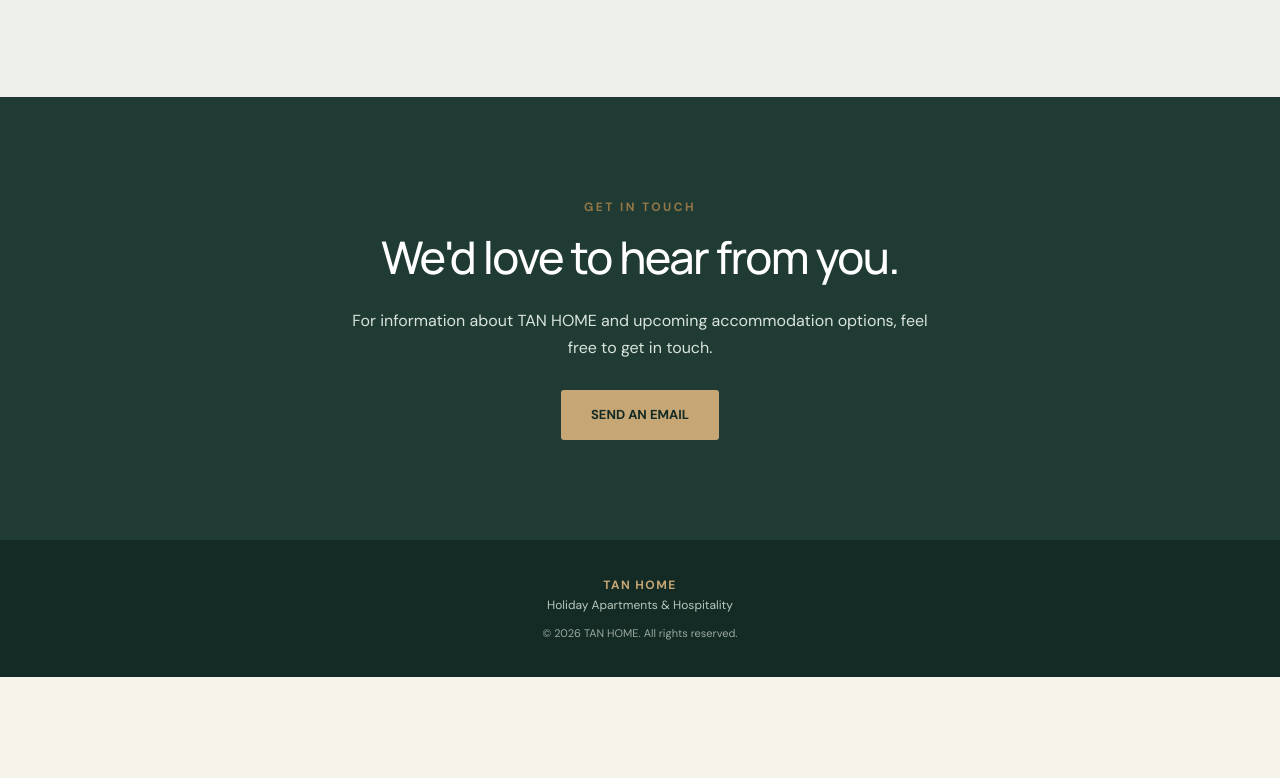
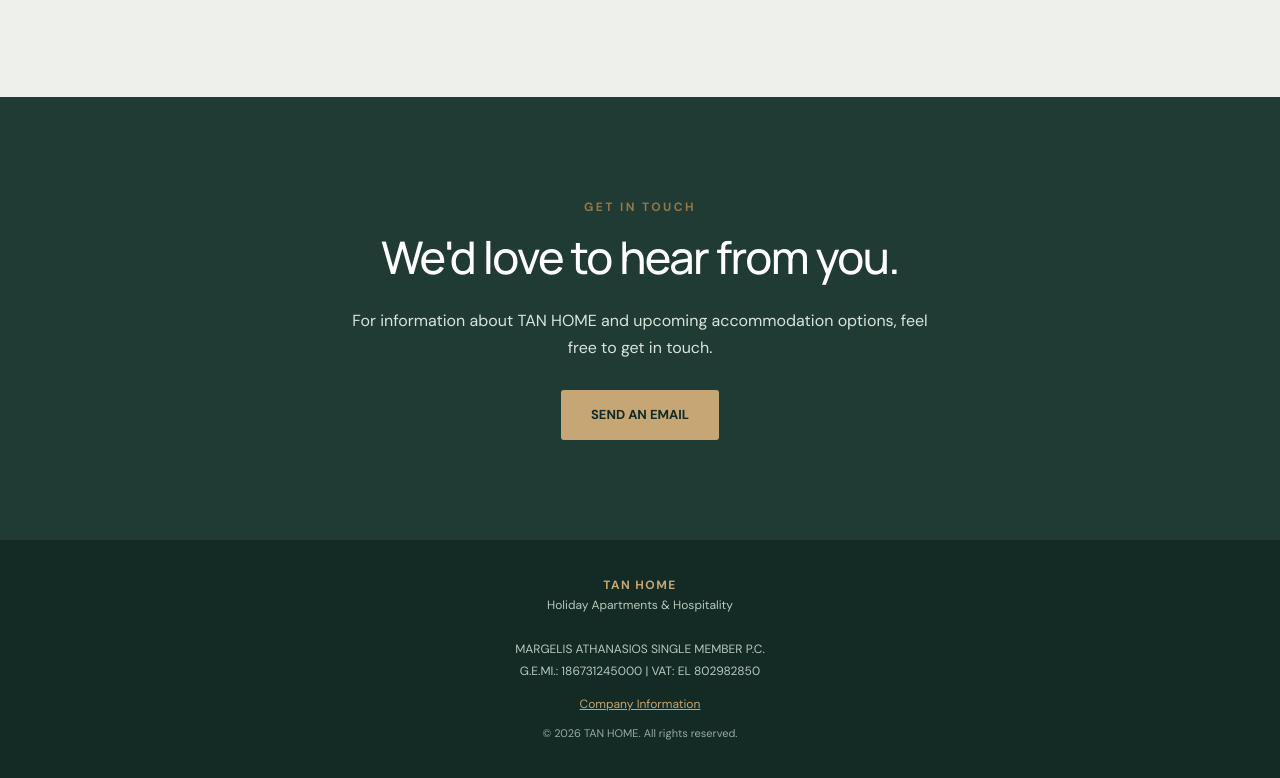
Before and after one commit to amargelistan/tanhome-website, a plain HTML site: page index.html in a window 1280 px wide. Shown: the part 2076-2854 px from the top of the page. Before the commit the page ends 2753 px from the top, so only its background shows below. Drawn offline with Linux system fonts and the light colour scheme.

Commit message:
Add files via upload

```diff
--- a/index.html
+++ b/index.html
@@ -433,6 +433,24 @@
          data-el="Διαμερίσματα & Φιλοξενία">
       Holiday Apartments & Hospitality
     </div>
+
+    <div class="company-details" style="margin-top:22px;line-height:1.9;font-size:12px;">
+      <div data-en="MARGELIS ATHANASIOS SINGLE MEMBER P.C."
+           data-el="ΜΑΡΓΕΛΗΣ ΑΘΑΝΑΣΙΟΣ ΜΟΝΟΠΡΟΣΩΠΗ Ι.Κ.Ε.">
+        MARGELIS ATHANASIOS SINGLE MEMBER P.C.
+      </div>
+      <div data-en="G.E.MI.: 186731245000 | VAT: EL 802982850"
+           data-el="ΓΕΜΗ: 186731245000 | ΑΦΜ: 802982850">
+        G.E.MI.: 186731245000 | VAT: EL 802982850
+      </div>
+      <a id="companyInfoLink" href="legal.html?lang=en"
+         data-en="Company Information"
+         data-el="Εταιρικά Στοιχεία"
+         style="display:inline-block;margin-top:10px;color:#c5a674;text-decoration:underline;">
+        Company Information
+      </a>
+    </div>
+
     <div class="legal">
       © <span id="year"></span> TAN HOME. All rights reserved.
     </div>
@@ -452,6 +470,7 @@
     });
 
     languageButton.textContent = lang === "en" ? "ΕΛ" : "EN";
+    document.getElementById("companyInfoLink").href = "legal.html?lang=" + lang;
     document.title = lang === "en"
       ? "TAN HOME | Holiday Apartments & Hospitality"
       : "TAN HOME | Διαμερίσματα & Φιλοξενία";
```
